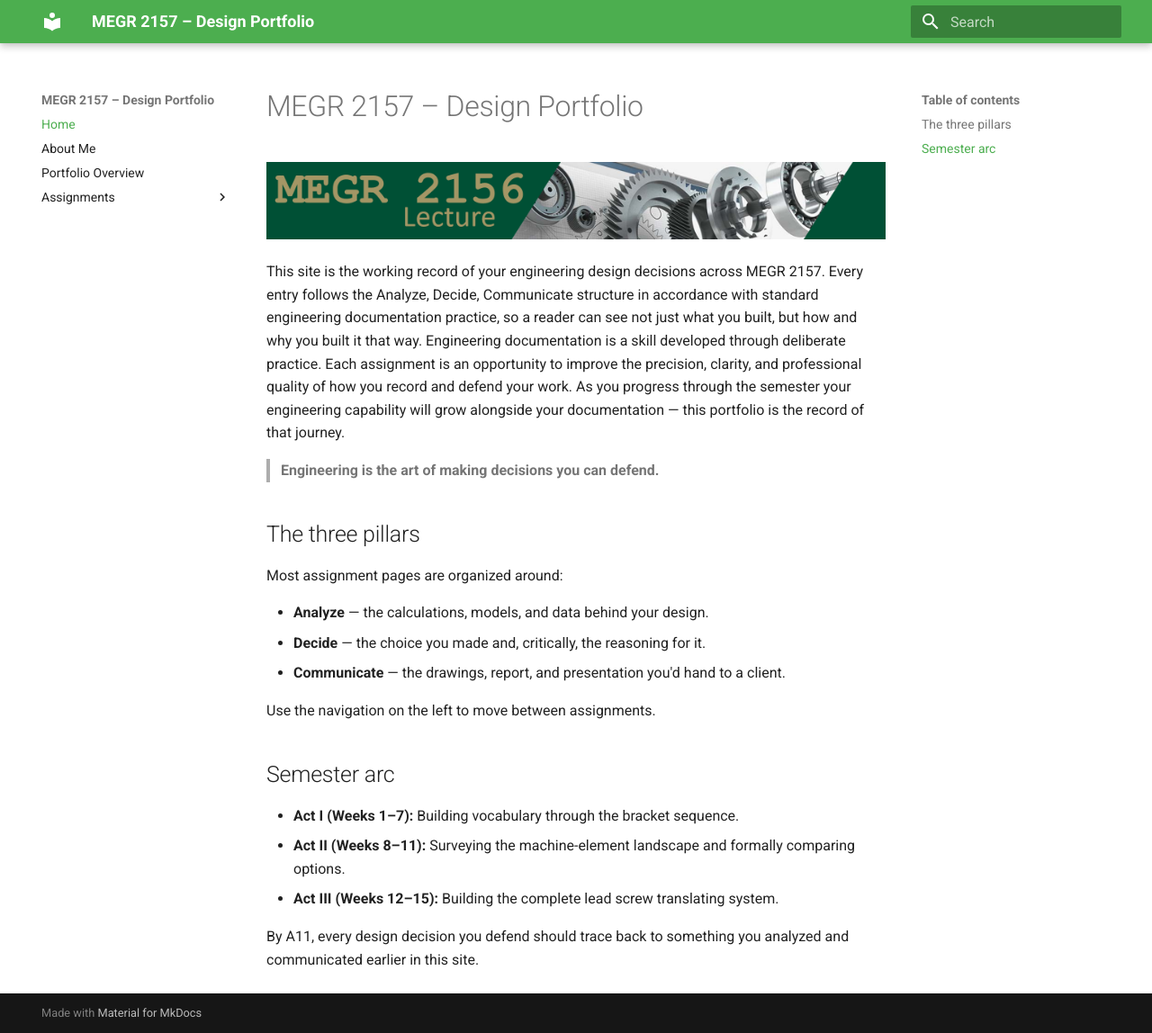
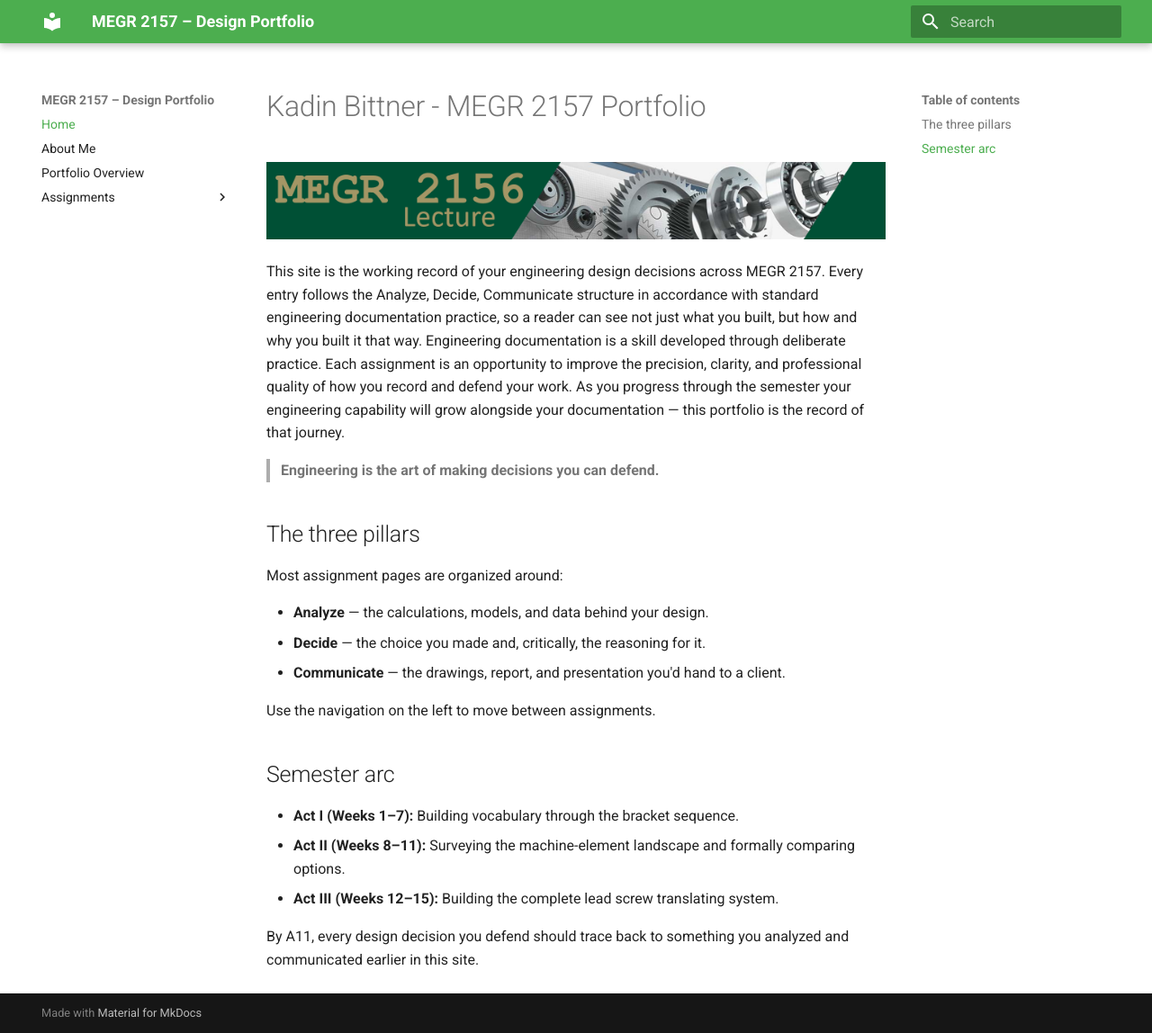
Before and after one commit to kbittneruncc/megr2157-portfolio, an MkDocs documentation site: the page built from docs/index.md, in a window 1280 px wide and 1148 px high. Shown: the whole window at 90% size. Built offline with MkDocs 1.6.1 and Material for MkDocs 9.7.7, drawn with Linux system fonts in a browser that asks for light colours.

Commit message:
Update index.md
Initial site setup

```diff
--- a/docs/index.md
+++ b/docs/index.md
@@ -1,4 +1,4 @@
-# MEGR 2157 – Design Portfolio
+# Kadin Bittner - MEGR 2157 Portfolio
 
 ![MEGR 2156-7 Title](MEGR2156title.png)
 
```
